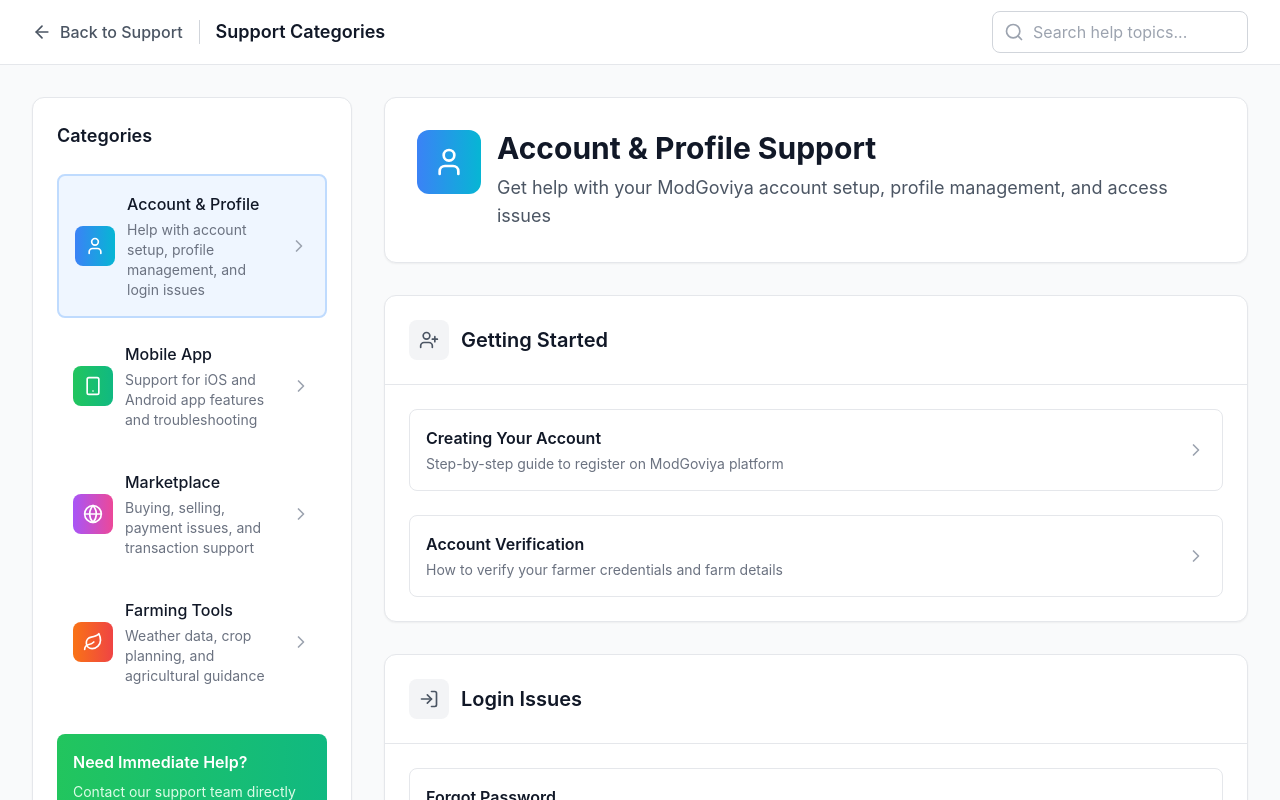
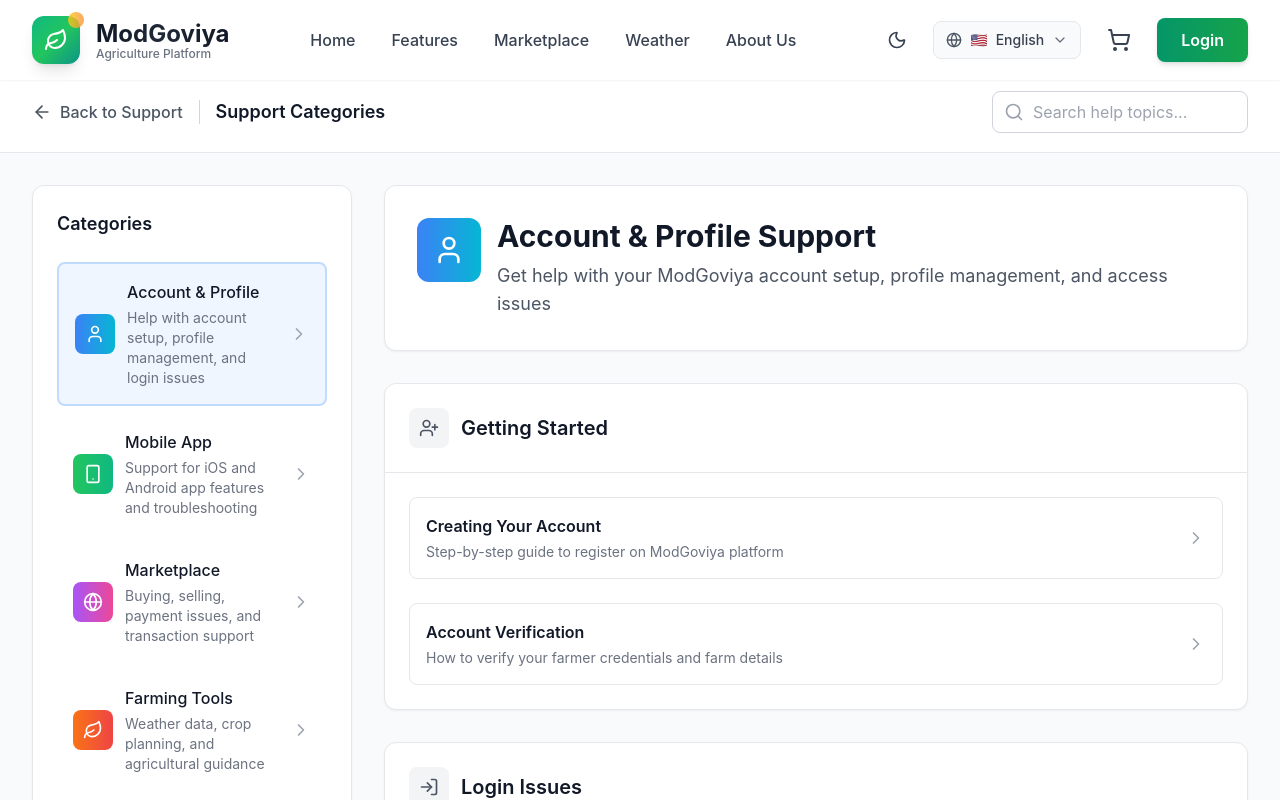
Before and after one commit to NadeeshaMedagama/ModGoviya_farmer_assistance_MERN_platform, a React (Create React App) app: page /supportcategories in a window 1280 px wide. Shown: the top 800 px of the page. Built offline with nearby package versions, Linux system fonts and the light colour scheme.

Commit message:
header section imported

```diff
--- a/src/components/documentation/SupportCategoriesPage.jsx
+++ b/src/components/documentation/SupportCategoriesPage.jsx
@@ -50,6 +50,7 @@ import {
     Filter,
     SortAsc
 } from 'lucide-react';
+import Header from "../layout/Header";
 
 const SupportCategoriesPage = () => {
     const [selectedCategory, setSelectedCategory] = useState('account');
@@ -666,7 +667,9 @@ const SupportCategoriesPage = () => {
     return (
         <div className="min-h-screen bg-gray-50 dark:bg-gray-900">
             {/* Header */}
-            <div className="bg-white dark:bg-gray-800 border-b border-gray-200 dark:border-gray-700 sticky top-0 z-50">
+            <Header />
+
+            <div className="bg-white dark:bg-gray-800 border-b border-gray-200 dark:border-gray-700 top-10 z-50 pt-20 pb-2">
                 <div className="max-w-7xl mx-auto px-4 sm:px-6 lg:px-8">
                     <div className="flex items-center justify-between h-16">
                         <div className="flex items-center space-x-4">
```
